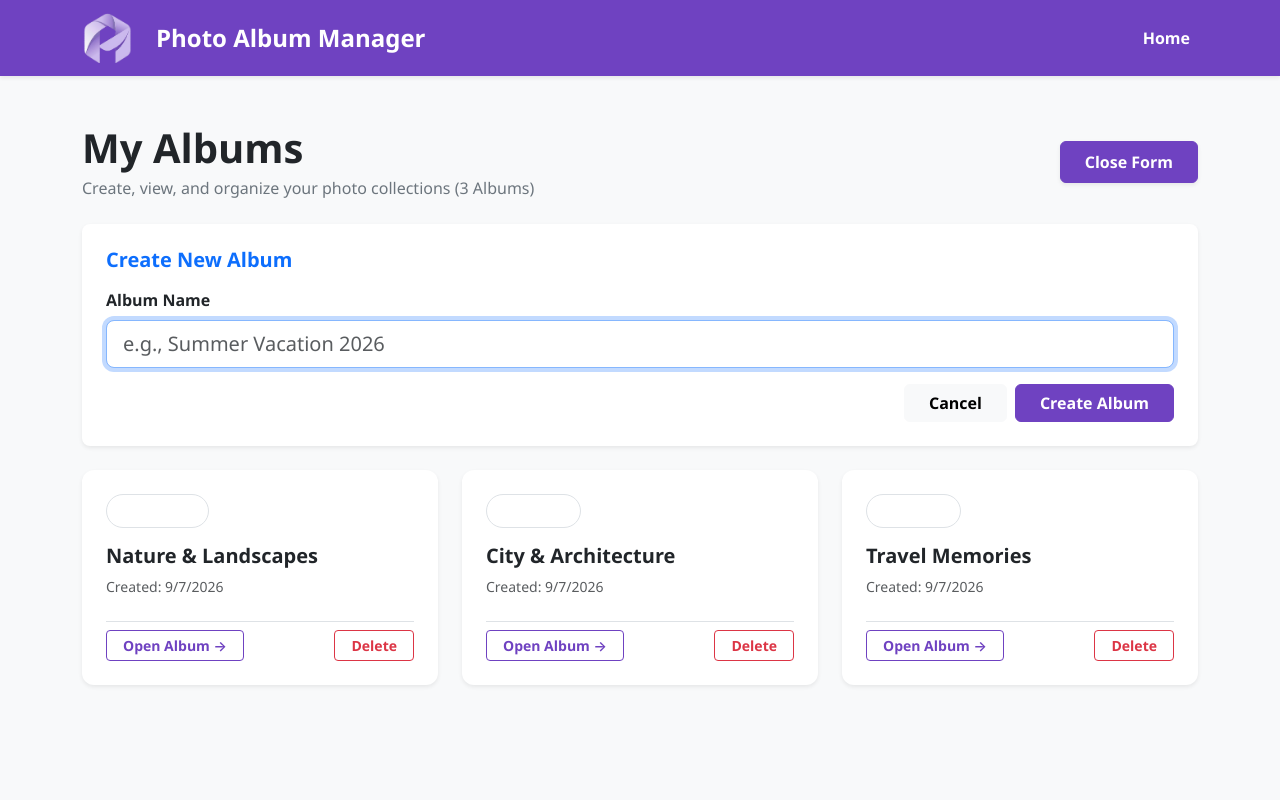
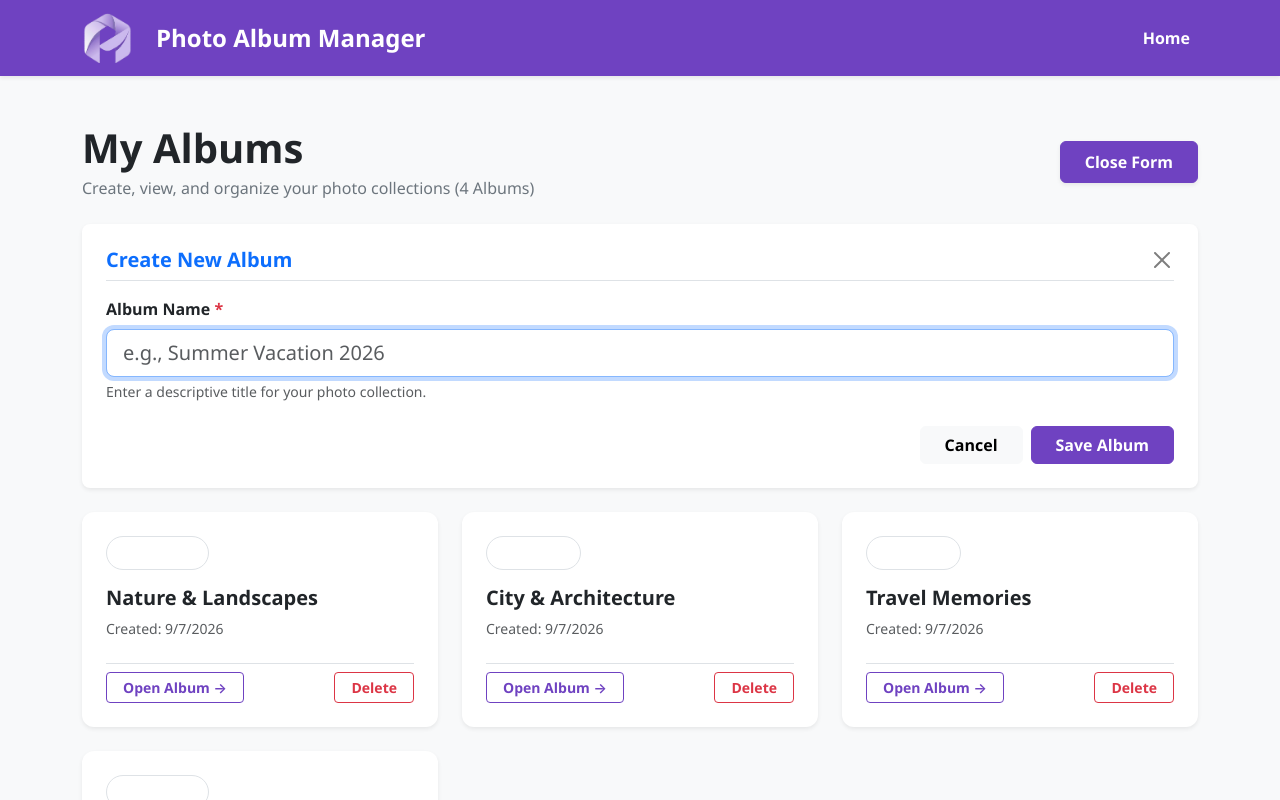
Before and after one commit to sakshi-mahajan27/Photo-Album-Manager, a React (Vite) app: page / in a window 1280 px wide. Both pictures are taken after a click on the button "Create New Album". Shown: the top 800 px of the page. Built offline with nearby package versions, Linux system fonts and the light colour scheme; data requests are answered from the project's data file.

Commit message:
feat: implement album creation form with validation

```diff
--- a/db.json
+++ b/db.json
@@ -14,6 +14,11 @@
       "id": "3",
       "name": "Travel Memories",
       "createdAt": "2026-09-07T14:15:00.000Z"
+    },
+    {
+      "name": "Sunday",
+      "createdAt": "2026-09-30T06:09:21.054Z",
+      "id": "lrees7npjMI"
     }
   ],
   "photos": [
--- a/src/components/AlbumForm.jsx
+++ b/src/components/AlbumForm.jsx
@@ -1,14 +1,22 @@
 import React, { useState } from 'react';
 
-function AlbumForm({ onAddAlbum, onCancel }) {
+function AlbumForm({ onAddAlbum, onCancel, isSubmitting = false }) {
   const [name, setName] = useState('');
   const [error, setError] = useState('');
+
+  const handleInputChange = (e) => {
+    setName(e.target.value);
+    if (error) {
+      setError('');
+    }
+  };
 
   const handleSubmit = (e) => {
     e.preventDefault();
     const trimmedName = name.trim();
+
     if (!trimmedName) {
-      setError('Album name cannot be empty.');
+      setError('Album name cannot be empty. Please enter a valid name.');
       return;
     }
 
@@ -19,42 +27,68 @@ function AlbumForm({ onAddAlbum, onCancel }) {
 
   return (
     <div className="card shadow-sm border-0 mb-4 p-4 bg-white rounded-3">
-      <h5 className="fw-bold text-primary mb-3">Create New Album</h5>
+      <div className="d-flex justify-content-between align-items-center mb-3 border-bottom pb-2">
+        <h5 className="fw-bold text-primary mb-0">Create New Album</h5>
+        {onCancel && (
+          <button
+            type="button"
+            className="btn-close"
+            aria-label="Close"
+            onClick={onCancel}
+          ></button>
+        )}
+      </div>
 
       {error && (
-        <div className="alert alert-danger py-2 px-3 small mb-3" role="alert">
-          {error}
+        <div className="alert alert-danger d-flex align-items-center py-2 px-3 small mb-3 rounded-2" role="alert">
+          <div>{error}</div>
         </div>
       )}
 
       <form onSubmit={handleSubmit}>
         <div className="mb-3">
           <label htmlFor="albumName" className="form-label fw-semibold text-dark">
-            Album Name
+            Album Name <span className="text-danger">*</span>
           </label>
           <input
             type="text"
-            className="form-control form-control-lg"
+            className={`form-control form-control-lg ${error ? 'is-invalid' : ''}`}
             id="albumName"
             placeholder="e.g., Summer Vacation 2026"
             value={name}
-            onChange={(e) => setName(e.target.value)}
+            onChange={handleInputChange}
+            disabled={isSubmitting}
             autoFocus
           />
+          <div className="form-text text-muted">
+            Enter a descriptive title for your photo collection.
+          </div>
         </div>
 
-        <div className="d-flex justify-content-end gap-2">
+        <div className="d-flex justify-content-end gap-2 pt-2">
           {onCancel && (
             <button
               type="button"
               className="btn btn-light px-4 fw-semibold"
               onClick={onCancel}
+              disabled={isSubmitting}
             >
               Cancel
             </button>
           )}
-          <button type="submit" className="btn btn-primary px-4 fw-semibold">
-            Create Album
+          <button
+            type="submit"
+            className="btn btn-primary px-4 fw-semibold d-flex align-items-center gap-2"
+            disabled={isSubmitting}
+          >
+            {isSubmitting ? (
+              <>
+                <span className="spinner-border spinner-border-sm" role="status" aria-hidden="true"></span>
+                Creating...
+              </>
+            ) : (
+              'Save Album'
+            )}
           </button>
         </div>
       </form>
--- a/src/pages/AlbumsPage.jsx
+++ b/src/pages/AlbumsPage.jsx
@@ -8,6 +8,7 @@ function AlbumsPage() {
   const [loading, setLoading] = useState(true);
   const [error, setError] = useState(null);
   const [showForm, setShowForm] = useState(false);
+  const [isSubmitting, setIsSubmitting] = useState(false);
 
   const API_URL = 'http://localhost:5000';
 
@@ -43,6 +44,7 @@ function AlbumsPage() {
 
   // Add a new album via POST request
   const handleAddAlbum = async (albumName) => {
+    setIsSubmitting(true);
     try {
       const newAlbum = {
         name: albumName,
@@ -66,6 +68,8 @@ function AlbumsPage() {
       setShowForm(false);
     } catch (err) {
       alert('Unable to connect to backend server. Please ensure JSON Server is running on port 5000 (run `npm run server` or `npm run dev:all`).');
+    } finally {
+      setIsSubmitting(false);
     }
   };
 
@@ -136,6 +140,7 @@ function AlbumsPage() {
         <AlbumForm
           onAddAlbum={handleAddAlbum}
           onCancel={() => setShowForm(false)}
+          isSubmitting={isSubmitting}
         />
       )}
 
```
